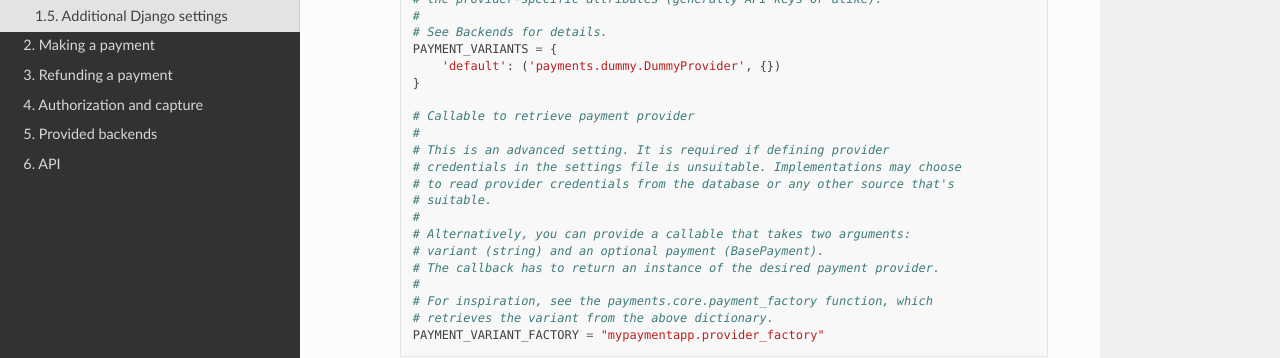
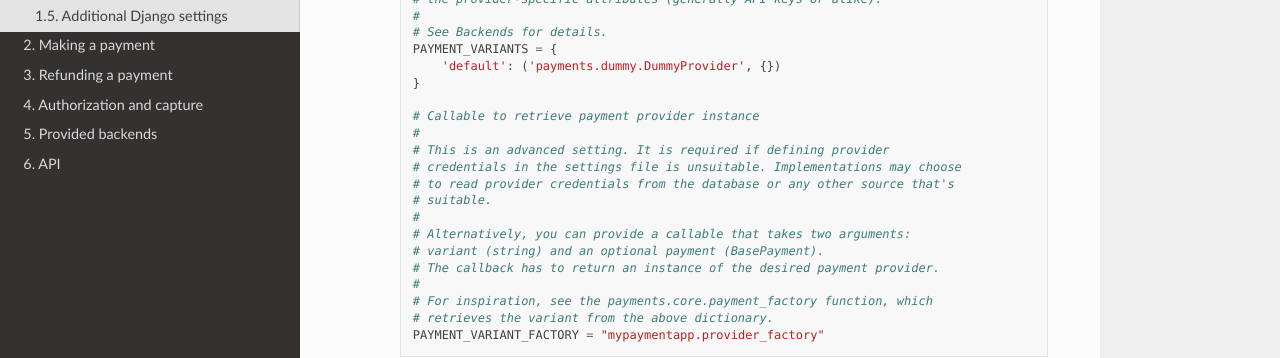
Before and after one commit to jazzband/django-payments, a Sphinx documentation site: the page built from docs/install.rst, in a window 1280 px wide and 900 px high, scrolled down 2592 px. Shown: the part 254-612 px from the top of the window. Built offline with Sphinx 7.4.7 and the Read the Docs theme 2.0.0, drawn with Linux system fonts in a browser that asks for light colours; the version number could not be read and is left out.

Commit message:
Clarify comment in payment factory setting example
Co-authored-by: Hugo <hugo@barrera.io>

```diff
--- a/docs/install.rst
+++ b/docs/install.rst
@@ -159,7 +159,7 @@
           'default': ('payments.dummy.DummyProvider', {})
       }
 
-      # Callable to retrieve payment provider
+      # Callable to retrieve payment provider instance
       #
       # This is an advanced setting. It is required if defining provider
       # credentials in the settings file is unsuitable. Implementations may choose
```
